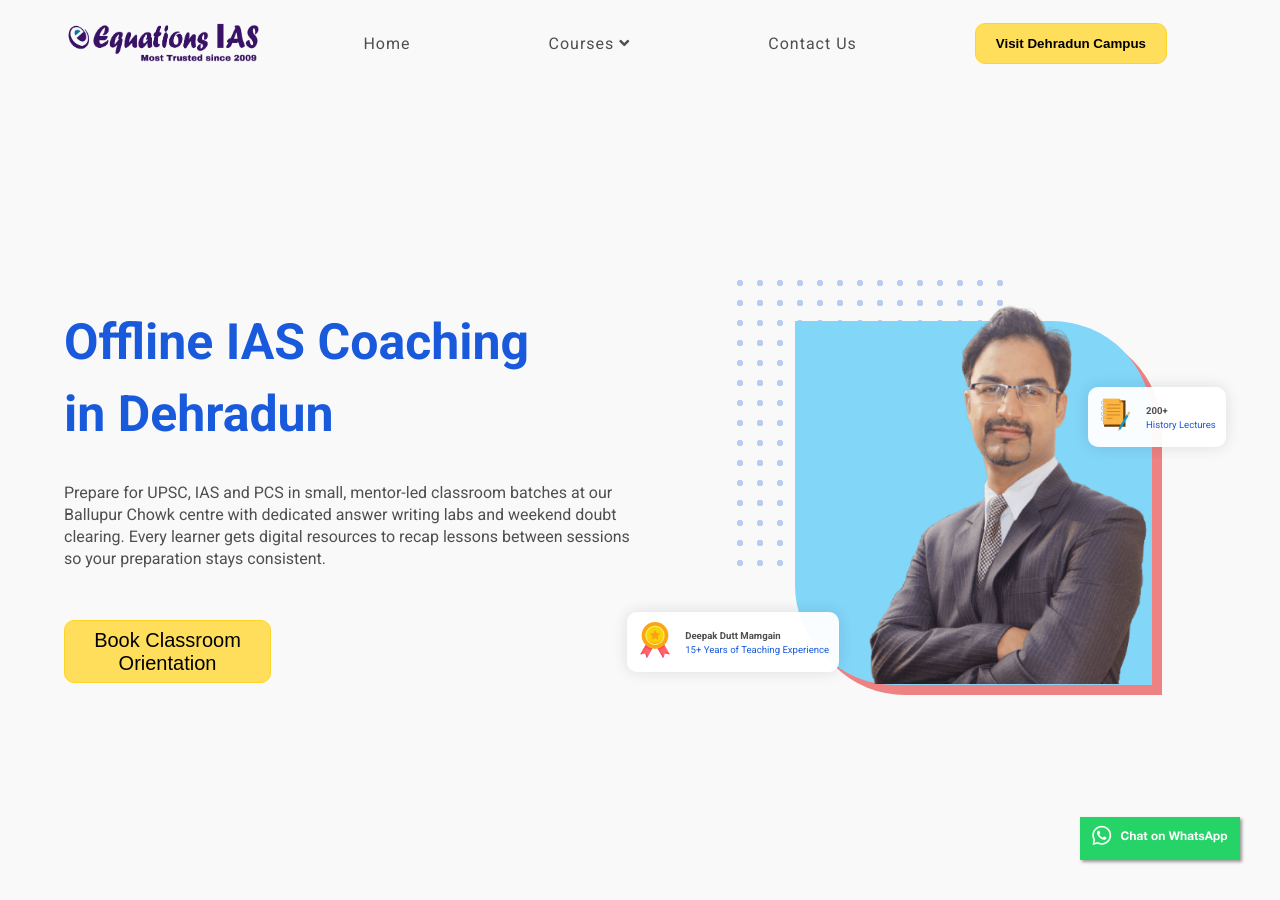
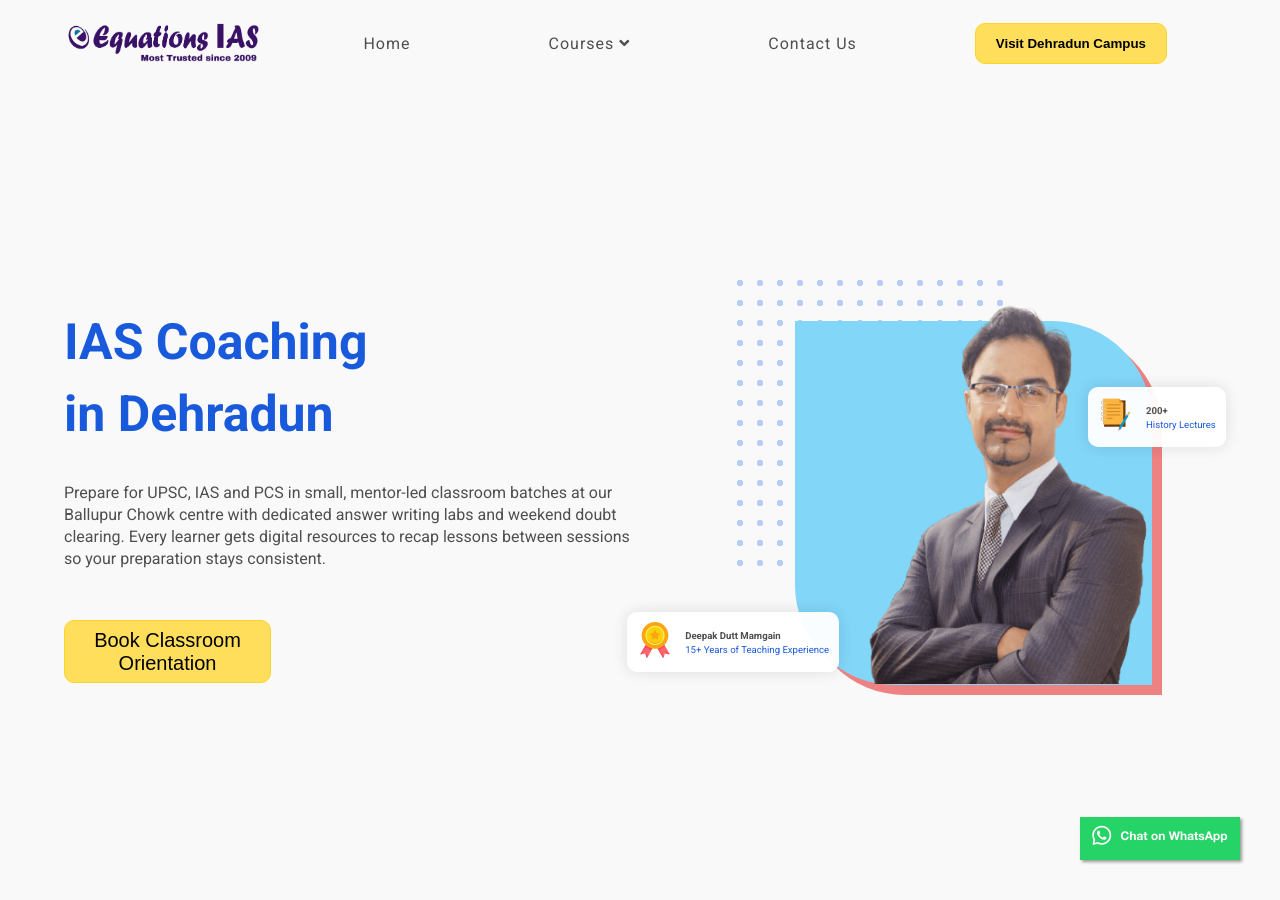
Before and after one commit to EquationsIAS/equations-website, a Jekyll site: the page built from index.html, in a window 1280 px wide and 900 px high. Built offline with Jekyll 4.4.1, drawn with Linux system fonts in a browser that asks for light colours.

```diff
--- a/index.html
+++ b/index.html
@@ -172,7 +172,7 @@
             </div>
             <div class="introduction">
                 <div class="intro-text">
-                    <h1 class="main-h1">Offline IAS Coaching <br><span class="vector">in</span> Dehradun</h1>
+                    <h1 class="main-h1">IAS Coaching <br><span class="vector">in</span> Dehradun</h1>
                     <p class="main-p">Prepare for UPSC, IAS and PCS in small, mentor-led classroom batches at our Ballupur Chowk centre with dedicated answer writing labs and weekend doubt clearing. Every learner gets digital resources to recap lessons between sessions so your preparation stays consistent.</p>
                 </div>
                 <div class="cta">
```
